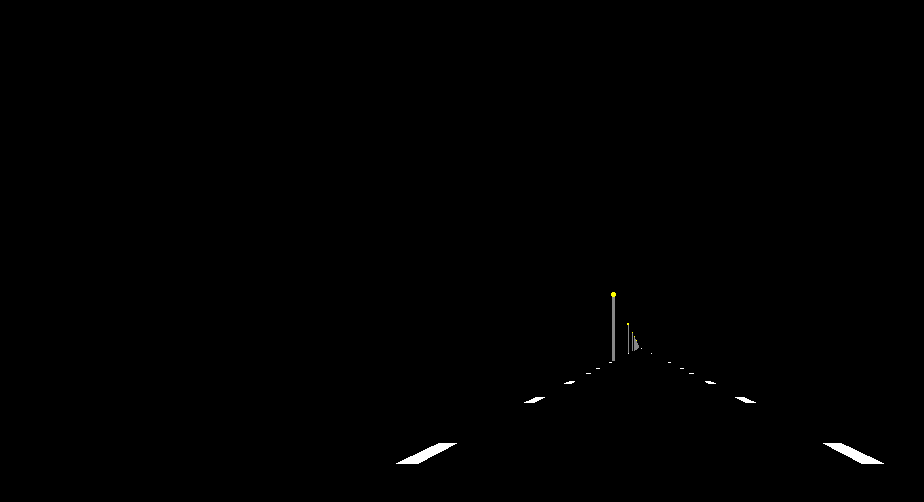
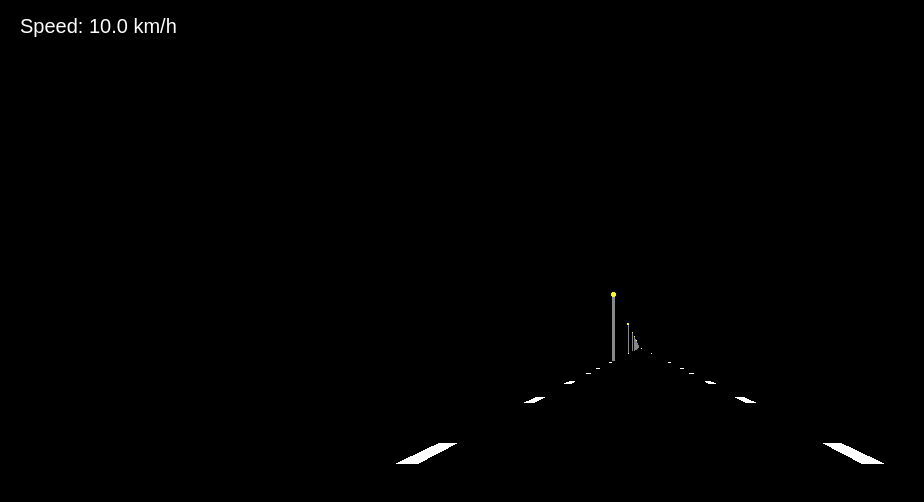
Before and after one commit to moshix/nightdrive, a plain HTML site: page index.html in a window 1280 px wide. Shown: the whole page, without its empty margins (0-924 px from the left). Drawn offline with nearby package versions, Linux system fonts and the light colour scheme; animation ran at ten frames a second.

Commit message:
Update index.html

```diff
--- a/index.html
+++ b/index.html
@@ -7,9 +7,21 @@
     <style>
         body { margin: 0; overflow: hidden; }
         canvas { display: block; }
+        #speedometer {
+            position: absolute;
+            top: 10px;
+            left: 10px;
+            color: white;
+            font-family: Arial, sans-serif;
+            font-size: 20px;
+            background-color: rgba(0, 0, 0, 0.5);
+            padding: 5px 10px;
+            border-radius: 5px;
+        }
     </style>
 </head>
 <body>
+    <div id="speedometer">Speed: 0 km/h</div>
     <script src="https://cdnjs.cloudflare.com/ajax/libs/three.js/r128/three.min.js"></script>
     <script>
         let scene, camera, renderer;
@@ -20,6 +32,7 @@
         let acceleration = 0.02;
         let deceleration = 0.01;
         let isAccelerating = false;
+        let speedometer = document.getElementById('speedometer');
 
         function init() {
             scene = new THREE.Scene();
@@ -97,6 +110,9 @@
                 speed = Math.max(speed - deceleration, 0.1);
             }
 
+            // Update speedometer
+            speedometer.textContent = `Speed: ${(speed * 100).toFixed(1)} km/h`;
+
             // Move the road markers and reset position for infinite scrolling effect
             roadMarkers.forEach(marker => {
                 marker.position.z += speed;
```
